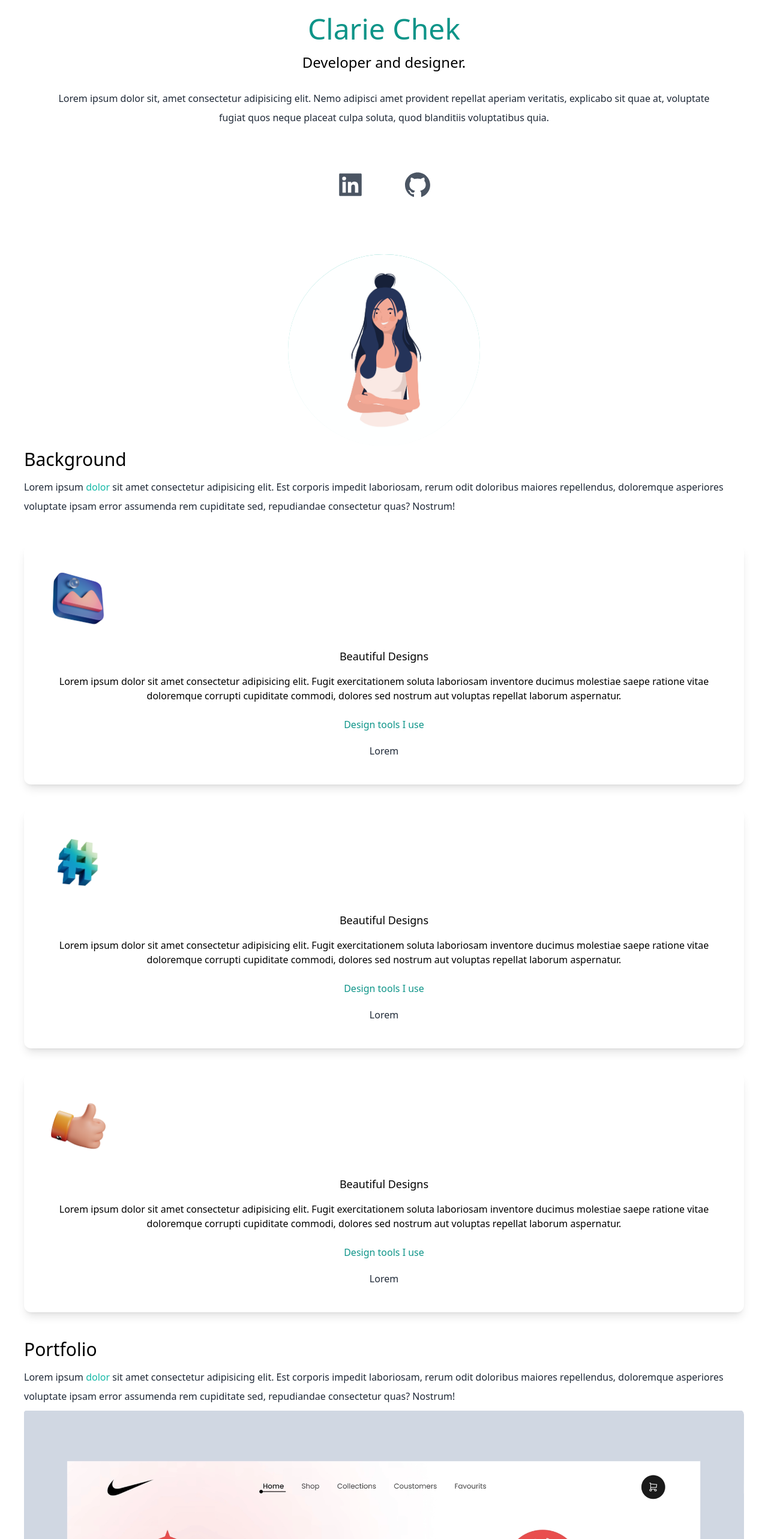
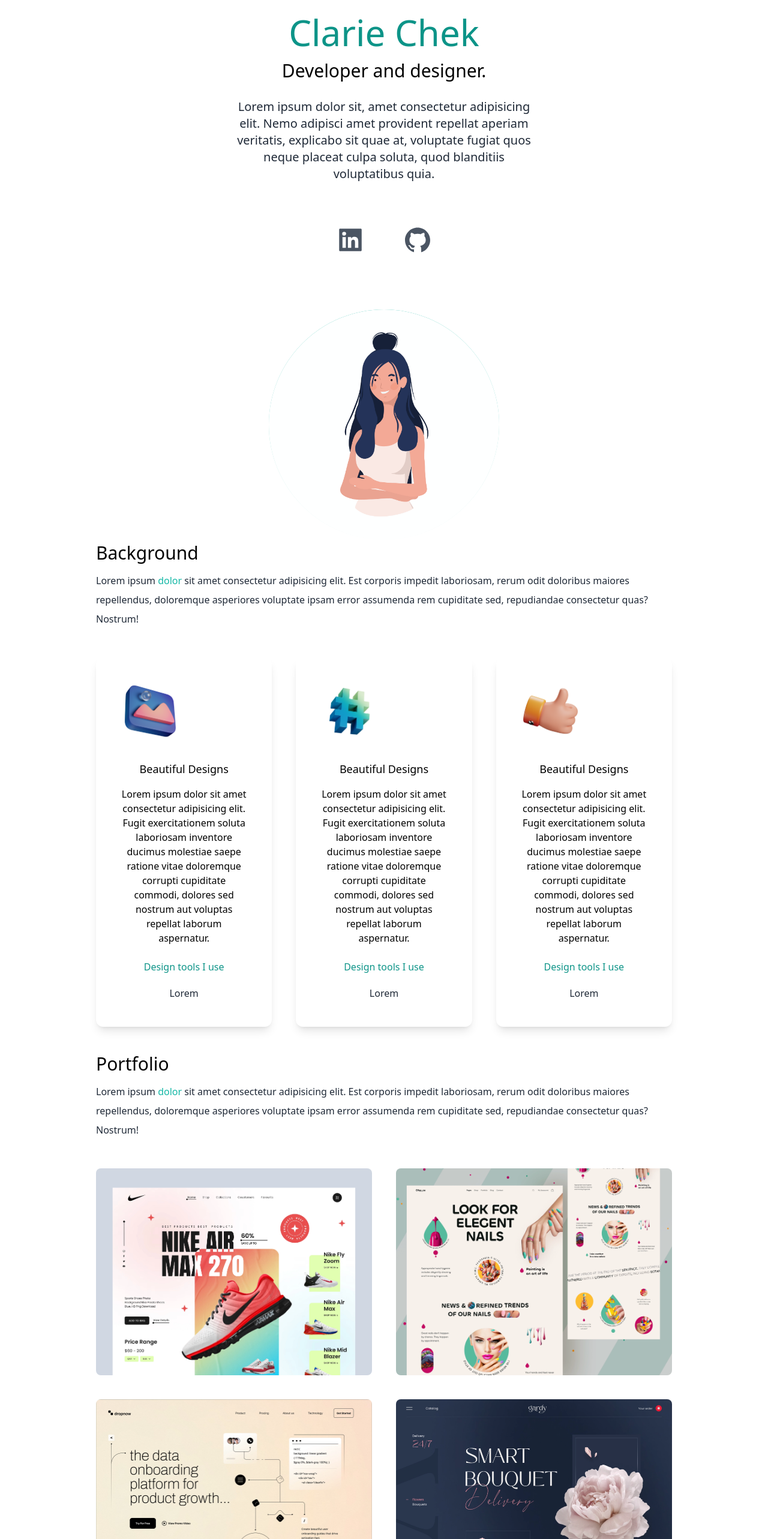
Before and after one commit to clariechek/portfolio, a Next.js app: page / in a window 1280 px wide. Shown: the part 180-2746 px from the top of the page at 60% size. Built offline with nearby package versions, Linux system fonts and the light colour scheme.

Commit message:
optimised for screen size and added dark mode

```diff
--- a/pages/index.js
+++ b/pages/index.js
@@ -12,88 +12,92 @@ import web3 from '../public/web3.png';
 import web4 from '../public/web4.png';
 import web5 from '../public/web5.png';
 import web6 from '../public/web6.png';
+import { useState } from 'react';
 // Image credit: <a href="https://www.freepik.com/free-vector/young-woman-white_4952190.htm#page=2&query=woman%20cartoon&position=12&from_view=search&track=sph">Image by grmarc</a> on Freepik
 
 export default function Home() {
+  const [darkMode, setDarkMode] = useState(false);
   return (
-    <div>
+    <div className={darkMode ? 'dark' : ''}>
       <Head>
         <title>Clarie Chek Portfolio</title>
         <meta name="description" content="Generated by create next app" />
         <meta name="viewport" content="width=device-width, initial-scale=1" />
         <link rel="icon" href="/favicon.ico" />
       </Head>
-      <main className='bg-white px-10'>
+      <main className='bg-white px-10 md:px-20 lg:px-40 dark:bg-gray-900'>
         <section className="min-h-screen">
           <nav className='py-10 mb-12 flex justify-between'>
-           <h1 className='text-xl'>Clarie Chek</h1>
+           <h1 className='text-xl dark:text-gray-50'>Clarie Chek</h1>
            <ul className='flex items-center'>
             <li>
-              <BsFillMoonStarsFill className='cursor-pointer text-2xl'/>
+              <BsFillMoonStarsFill onClick={() => setDarkMode(!darkMode)} className='cursor-pointer text-2xl dark:text-gray-50'/>
             </li>
-            <li><a className='bg-gradient-to-r from-cyan-500 to-teal-500 text-white px-4 py-2 rounded-md ml-8' href="#">Resume</a></li>
+            <li><a className='bg-gradient-to-r from-cyan-500 to-teal-500 text-white px-4 py-2 rounded-md ml-8 dark:text-gray-50' href="#">Resume</a></li>
            </ul>
           </nav>
           <div className='text-center p-10'>
-            <h2 className='text-5xl py-2 text-teal-600 font-medium'>Clarie Chek</h2>
-            <h3 className='text-2xl py-2'>Developer and designer.</h3>
-            <p className='text-md py-5 leading-8 text-gray-800'>Lorem ipsum dolor sit, amet consectetur adipisicing elit. Nemo adipisci amet provident repellat aperiam veritatis, explicabo sit quae at, voluptate fugiat quos neque placeat culpa soluta, quod blanditiis voluptatibus quia.</p>
+            <h2 className='text-5xl py-2 text-teal-600 font-medium md:text-6xl'>Clarie Chek</h2>
+            <h3 className='text-2xl py-2 md:text-3xl dark:text-gray-50'>Developer and designer.</h3>
+            <p className='text-md py-5 leading-8 text-gray-800 md:text-xl max-w-lg mx-auto dark:text-gray-400'>Lorem ipsum dolor sit, amet consectetur adipisicing elit. Nemo adipisci amet provident repellat aperiam veritatis, explicabo sit quae at, voluptate fugiat quos neque placeat culpa soluta, quod blanditiis voluptatibus quia.</p>
           </div>
-          <div className='text-5xl flex justify-center gap-16 py-3 text-gray-600'>
+          <div className='text-5xl flex justify-center gap-16 py-3 text-gray-600 dark:text-gray-50'>
             <AiFillLinkedin />
             <AiFillGithub />
           </div>
-          <div className='relative mx-auto bg-gradient-to-b from-teal-500 rounded-full w-80 h-80 mt-20 overflow-hidden'>
+          <div className='relative mx-auto bg-gradient-to-b from-teal-500 rounded-full w-80 h-80 mt-20 overflow-hidden md:h-96 md:w-96'>
             <Image src={avatar} layout='fill' objectFit='cover' alt="avatar image" />
           </div>
         </section>
         {/* page 2 */}
         <section>
           <div>
-            <h3 className='text-3xl py-1'>Background</h3>
-            <p className='text-md py-2 leading-8 text-gray-800'>Lorem ipsum <span className='text-teal-500' >dolor</span> sit amet consectetur adipisicing elit. Est corporis impedit laboriosam, rerum odit doloribus maiores repellendus, doloremque asperiores voluptate ipsam error assumenda rem cupiditate sed, repudiandae consectetur quas? Nostrum!</p>
+            <h3 className='text-3xl py-1 dark:text-gray-50'>Background</h3>
+            <p className='text-md py-2 leading-8 text-gray-800 dark:text-gray-50'>Lorem ipsum <span className='text-teal-500' >dolor</span> sit amet consectetur adipisicing elit. Est corporis impedit laboriosam, rerum odit doloribus maiores repellendus, doloremque asperiores voluptate ipsam error assumenda rem cupiditate sed, repudiandae consectetur quas? Nostrum!</p>
           </div>
+          <div className='lg:flex gap-10'>
             <div className='text-center shadow-lg p-10 rounded-xl my-10'>
               <Image src={design} widht={100} height={100} />
-            <h3 className='text-lg font-medium pt-8 pb-2'>Beautiful Designs</h3>
-            <p className='py-2'>
+              <h3 className='text-lg font-medium pt-8 pb-2 dark:text-gray-50'>Beautiful Designs</h3>
+              <p className='py-2 dark:text-gray-50'>
                 Lorem ipsum dolor sit amet consectetur adipisicing elit. Fugit exercitationem soluta laboriosam inventore ducimus molestiae saepe ratione vitae doloremque corrupti cupiditate commodi, dolores sed nostrum aut voluptas repellat laborum aspernatur.
               </p>
               <h4 className='py-4 text-teal-600'>Design tools I use</h4>
-            <p className='text-gray-800 py-1'>Lorem</p>
+              <p className='text-gray-800 py-1 dark:text-gray-50'>Lorem</p>
             </div>
             <div className='text-center shadow-lg p-10 rounded-xl my-10'>
               <Image src={code} widht={100} height={100} />
-            <h3 className='text-lg font-medium pt-8 pb-2'>Beautiful Designs</h3>
-            <p className='py-2'>
+              <h3 className='text-lg font-medium pt-8 pb-2 dark:text-gray-50'>Beautiful Designs</h3>
+              <p className='py-2 dark:text-gray-50'>
                 Lorem ipsum dolor sit amet consectetur adipisicing elit. Fugit exercitationem soluta laboriosam inventore ducimus molestiae saepe ratione vitae doloremque corrupti cupiditate commodi, dolores sed nostrum aut voluptas repellat laborum aspernatur.
               </p>
               <h4 className='py-4 text-teal-600'>Design tools I use</h4>
-            <p className='text-gray-800 py-1'>Lorem</p>
+              <p className='text-gray-800 py-1 dark:text-gray-50'>Lorem</p>
             </div>
             <div className='text-center shadow-lg p-10 rounded-xl my-10'>
               <Image src={consulting} widht={100} height={100} />
-            <h3 className='text-lg font-medium pt-8 pb-2'>Beautiful Designs</h3>
-            <p className='py-2'>
+              <h3 className='text-lg font-medium pt-8 pb-2 dark:text-gray-50'>Beautiful Designs</h3>
+              <p className='py-2 dark:text-gray-50'>
                 Lorem ipsum dolor sit amet consectetur adipisicing elit. Fugit exercitationem soluta laboriosam inventore ducimus molestiae saepe ratione vitae doloremque corrupti cupiditate commodi, dolores sed nostrum aut voluptas repellat laborum aspernatur.
               </p>
               <h4 className='py-4 text-teal-600'>Design tools I use</h4>
-            <p className='text-gray-800 py-1'>Lorem</p>
+              <p className='text-gray-800 py-1 dark:text-gray-50'>Lorem</p>
+            </div>
           </div>
         </section>
         {/* page 3 */}
         <section>
           <div>
-            <h3 className='text-3xl py-1'>Portfolio</h3>
-            <p className='text-md py-2 leading-8 text-gray-800'>Lorem ipsum <span className='text-teal-500' >dolor</span> sit amet consectetur adipisicing elit. Est corporis impedit laboriosam, rerum odit doloribus maiores repellendus, doloremque asperiores voluptate ipsam error assumenda rem cupiditate sed, repudiandae consectetur quas? Nostrum!</p>
+            <h3 className='text-3xl py-1 dark:text-gray-50'>Portfolio</h3>
+            <p className='text-md py-2 leading-8 text-gray-800 dark:text-gray-50'>Lorem ipsum <span className='text-teal-500' >dolor</span> sit amet consectetur adipisicing elit. Est corporis impedit laboriosam, rerum odit doloribus maiores repellendus, doloremque asperiores voluptate ipsam error assumenda rem cupiditate sed, repudiandae consectetur quas? Nostrum!</p>
           </div>
-          <div>
-            <div><Image src={web1} /></div>
-            <div><Image src={web2} /></div>
-            <div><Image src={web3} /></div>
-            <div><Image src={web4} /></div>
-            <div><Image src={web5} /></div>
-            <div><Image src={web6} /></div>
+          <div className='flex flex-col gap-10 py-10 lg:flex-row lg:flex-wrap'>
+            <div className='basis-1/3 flex-1'><Image className='rounded-lg object-cover' width={'100%'} height={'100%'} layout="responsive" src={web1} /></div>
+            <div className='basis-1/3 flex-1'><Image className='rounded-lg object-cover' width={'100%'} height={'100%'} layout="responsive" src={web2} /></div>
+            <div className='basis-1/3 flex-1'><Image className='rounded-lg object-cover' width={'100%'} height={'100%'} layout="responsive" src={web3} /></div>
+            <div className='basis-1/3 flex-1'><Image className='rounded-lg object-cover' width={'100%'} height={'100%'} layout="responsive" src={web4} /></div>
+            <div className='basis-1/3 flex-1'><Image className='rounded-lg object-cover' width={'100%'} height={'100%'} layout="responsive" src={web5} /></div>
+            <div className='basis-1/3 flex-1'><Image className='rounded-lg object-cover' width={'100%'} height={'100%'} layout="responsive" src={web6} /></div>
           </div>
         </section>
       </main>
--- a/tailwind.config.js
+++ b/tailwind.config.js
@@ -1,5 +1,6 @@
 /** @type {import('tailwindcss').Config} */
 module.exports = {
+  darkMode: 'class',
   content: [
     "./app/**/*.{js,ts,jsx,tsx}",
     "./pages/**/*.{js,ts,jsx,tsx}",
```
Lines whose indentation alone changed are shown as unchanged.
